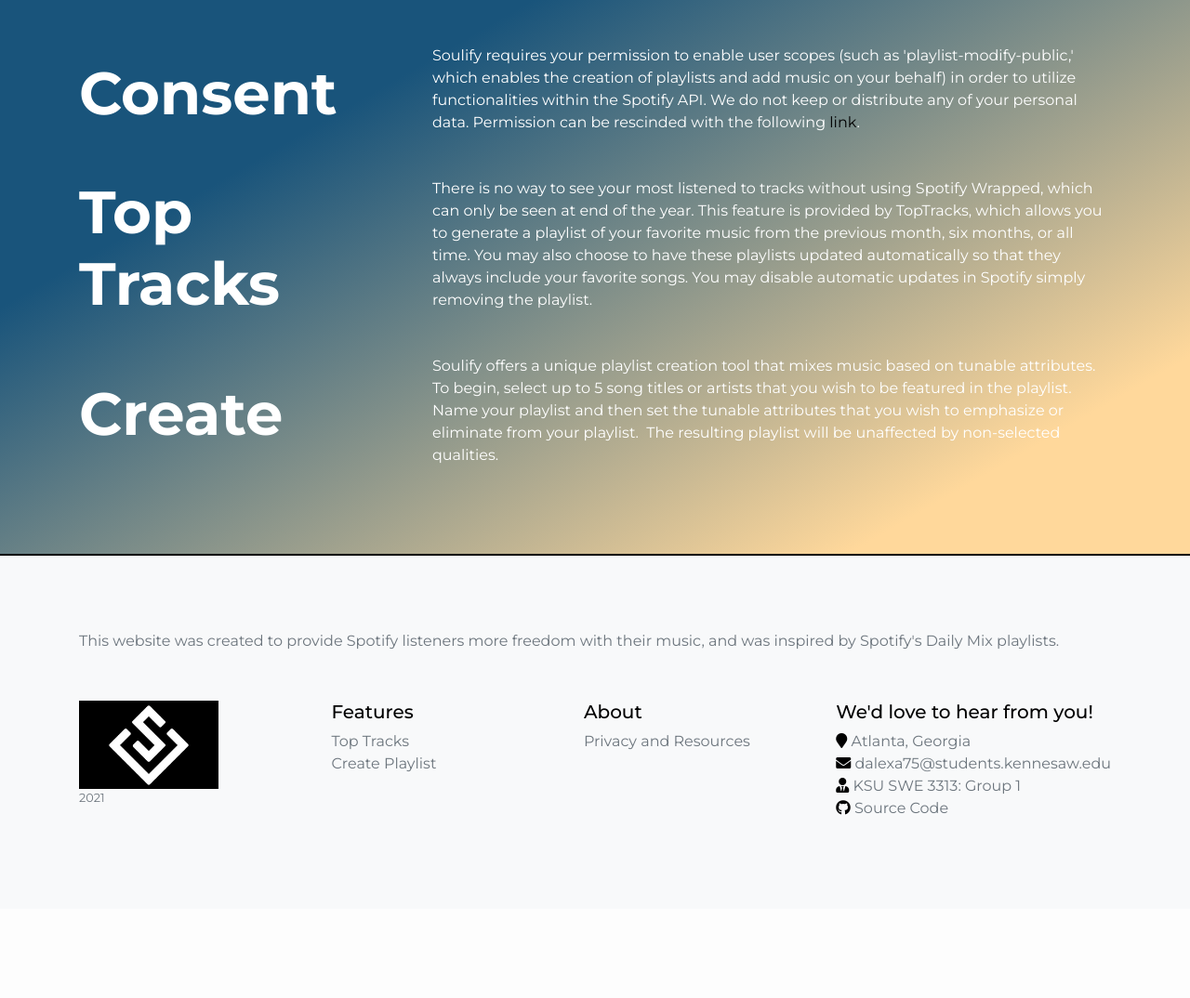
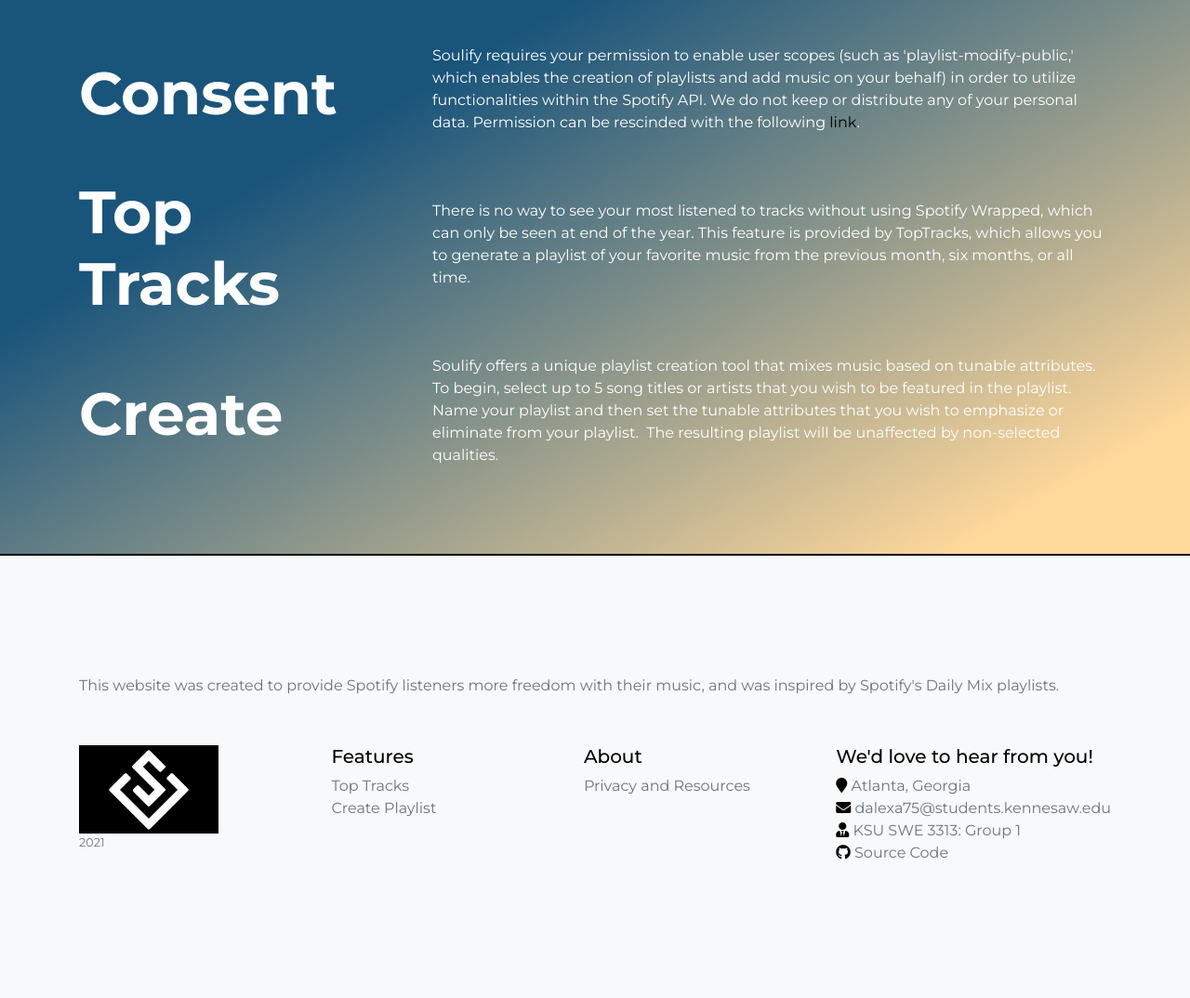
Before and after one commit to wisenickel5/Soulify, a Flask app: page /information in a window 1280 px wide. Shown: the part 83-1157 px from the top of the page at 93% size. Before the commit the page ends 960 px from the top, so only its background shows below. Run offline with Flask 2, Linux system fonts and the light colour scheme; some libraries are stand-ins or nearby versions.

Commit message:
Took out automatic updates functionality

```diff
--- a/App/UI/templates/base.html
+++ b/App/UI/templates/base.html
@@ -37,7 +37,7 @@
 
 	<body>
 		<nav class="navbar navbar-expand-md nav-scheme navbar-dark">
-			<a class="navbar-brand logo" href="/" aria-label="Soulify home">
+			<a id="home-button" class="navbar-brand logo" href="/" aria-label="Soulify home">
 				<img src="../static/images/logo.png" alt="soulify-logo" id="logo" width="75" />
 			</a>
 			<button class="navbar-toggler" type="button" data-toggle="collapse" data-target="#navbarNavDropdown" aria-controls="navbarNavDropdown" aria-expanded="false" aria-label="Toggle navigation">
@@ -81,7 +81,7 @@
 
 	<footer class="bg-light" >
 		<div class="py-5 bg-light">
-			<div class="container">
+			<div class="container py-5">
 				{% block footer %}{% endblock %}
 
 				<div class="row">
--- a/App/UI/templates/information.html
+++ b/App/UI/templates/information.html
@@ -38,10 +38,7 @@
 				using Spotify Wrapped, which can only be seen at end of the
 				year. This feature is provided by TopTracks, which allows you
 				to generate a playlist of your favorite music from the previous
-				month, six months, or all time. You may also choose to have
-				these playlists updated automatically so that they always include
-				your favorite songs. You may disable automatic updates in Spotify
-				simply removing the playlist.
+				month, six months, or all time.
 			</p>
       	</div>
       </div>
--- a/App/UI/templates/tracks.html
+++ b/App/UI/templates/tracks.html
@@ -158,13 +158,14 @@ TopTracks
                                     </div>
                                 </div>
                             </div>
-                            <p class="modal-info">Your favorite music is always evolving. Would you like Soulify to sync and update your Most Played playlist(s) automatically?</p>
+
+                            <!-- <p class="modal-info">Your favorite music is always evolving. Would you like Soulify to sync and update your Most Played playlist(s) automatically?</p>
                             <div class="form-group">
                                 <div class="form-check mb-4 text-center">
                                     <input type="checkbox" class="form-check-input" name="auto_update" id="autoUpdates" />
                                     <label class="form-check-label" for="autoUpdates">Automatic Updates</label>
                                 </div>
-                            </div>
+                            </div> -->
 
                             <p class="spotify-info"><small><center>
 								The Spotify App must be downloaded to your device
--- a/App/authenticate.py
+++ b/App/authenticate.py
@@ -96,7 +96,10 @@ def refreshToken(refresh_token):
 
 	# 200 code indicates access token was properly granted
 	if post_response.status_code == 200:
-		return post_response.json()['access_token'], post_response.json()['expires_in']
+		token = post_response.json()['access_token']
+		exp_time = post_response.json()['expires_in']
+		current_app.logger.info(f"Refresh Token: " + {token} + "\nExpiration time: " + {exp_time})
+		return token, exp_time
 	else:
 		logging.error('refreshToken:' + str(post_response.status_code))
 		return None
```
